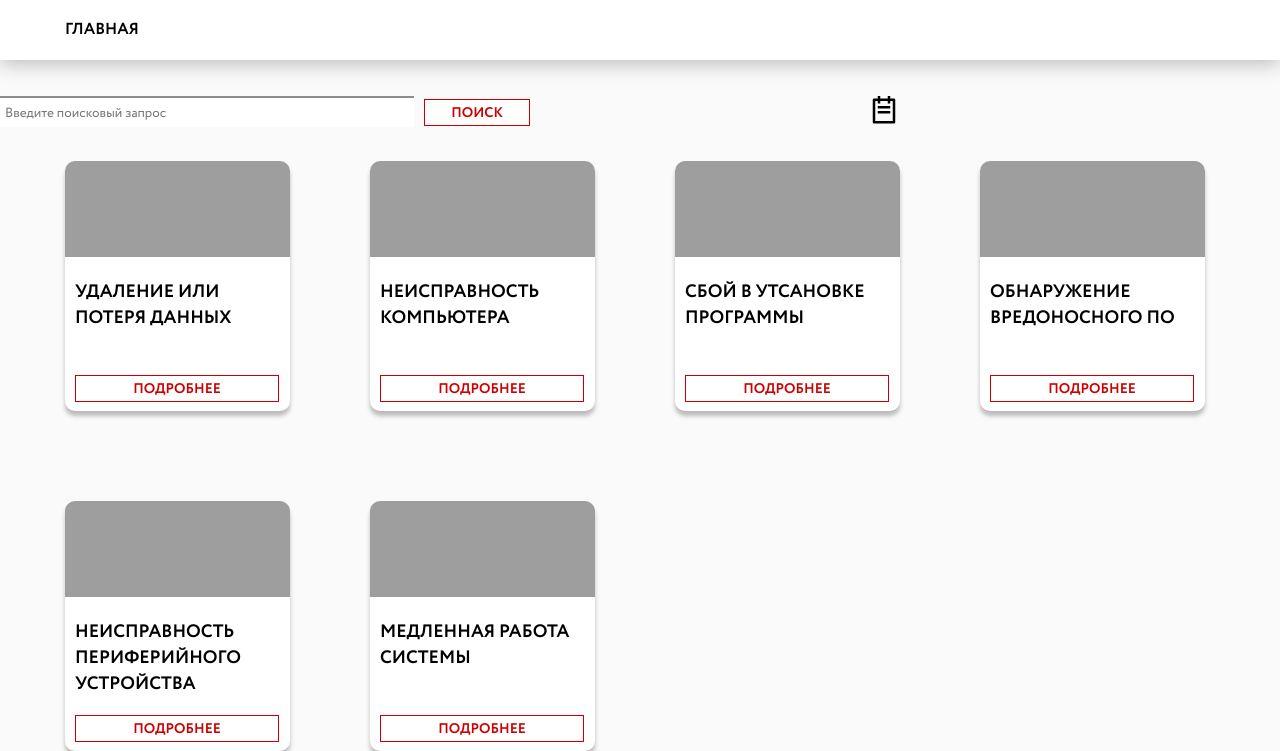
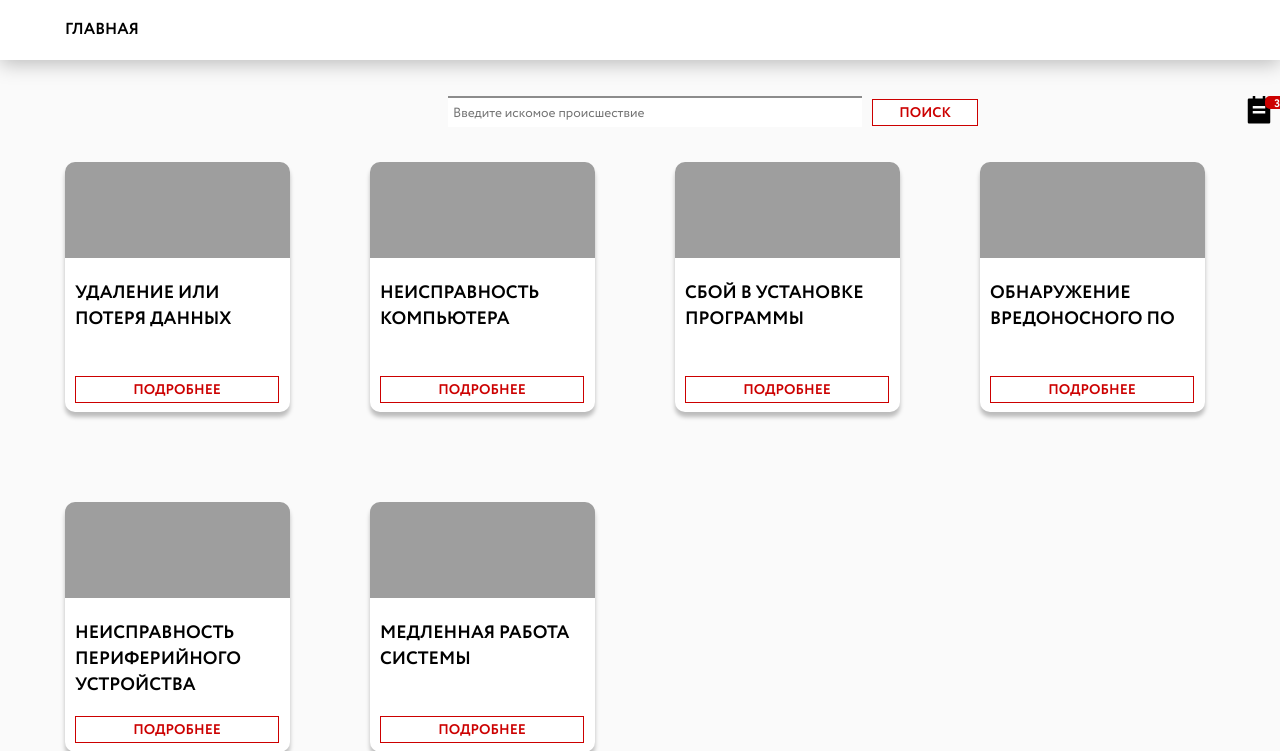
Before and after one commit to besttwinkever/Web_Backend, a Django app: page / in a window 1280 px wide. Shown: the top 751 px of the page. Run offline with Django 5.2, Linux system fonts and the light colour scheme.

Commit message:
some other edits

```diff
--- a/Web/static/css/style.css
+++ b/Web/static/css/style.css
@@ -65,15 +65,15 @@ html, body {
 
 .appeal-content{
     position: absolute;
-    right: 0;
+    right: 17.75px;
     width: 30px;
     height: 30px;
 }
 
 .appeal-count {
     position: absolute;
-    top: 16px;
-    right: 68px;
+    top: 0;
+    right: -15px;
     width: 24px;
     height: 13px;
     background-color: rgb(204, 0, 0);
@@ -88,9 +88,9 @@ html, body {
 .main-header {
     position: relative;
     margin-top: 96px;
-    padding-left: 369px;
-    width: 530px;
-    height: 30px;
+    margin-left: 35%;
+    width: 844px;
+    height: 31px;
 }
 
 .search-bar {
--- a/Web/templates/cart.html
+++ b/Web/templates/appeal.html
@@ -5,7 +5,7 @@
 
 {% block content %}
 <div class="header">
-    <span class="header-text">Корзина</span>
+    <span class="header-text">Обращение</span>
 </div>
 <div class="cart-content">
     {% if cartAmount > 0 %}
--- a/Web/templates/index.html
+++ b/Web/templates/index.html
@@ -7,7 +7,7 @@
 <div class="main-header">
     <div class="search-bar">
         <form action="" method="get">
-            <input name="search" class="search-bar-input" value="{{ search }}" type="text" placeholder="Введите поисковый запрос" autocomplete="off">
+            <input name="issue_name" class="search-bar-input" value="{{ search }}" type="text" placeholder="Введите искомое происшествие" autocomplete="off">
             <button type="submit" class="search-bar-button">Поиск</button>
         </form>
     </div>
--- a/Web/urls.py
+++ b/Web/urls.py
@@ -21,6 +21,6 @@ from django.urls import path
 urlpatterns = [
     path('', views.indexController, name='index'),
     path('item/<int:id>/', views.itemController, name='item'),
-    path('cart/<int:cartId>/', views.cartController, name='cart'),
+    path('appeal/<int:appealId>/', views.appealController, name='appeal'),
     path('admin/', admin.site.urls)
 ]
--- a/Web/views.py
+++ b/Web/views.py
@@ -16,7 +16,7 @@ items = [
     {
         'id': 3,
         'image': 'http://127.0.0.1:9000/images/3.jpg',
-        'name': 'Сбой в утсановке программы',
+        'name': 'Сбой в установке программы',
         'description': 'Во время установки программного обеспечения возникают ошибки, или программа после установки не работает корректно. Это может быть связано с несовместимостью ПО, нехваткой системных ресурсов или конфликтом с другими установленными приложениями.'
     },
     {
@@ -39,7 +39,7 @@ items = [
     }
 ]
 
-cartItemIds = [
+appealItemIds = [
     {
         'id': 1,
         'itemIds': [1, 5, 3]
@@ -54,12 +54,12 @@ cartItemIds = [
     }
 ]
 
-userCartId = 1
+userAppealId = 1
 
-def getCartById(id):
-    for cart in cartItemIds:
-        if cart['id'] == id:
-            return cart
+def getAppealById(id):
+    for appeal in appealItemIds:
+        if appeal['id'] == id:
+            return appeal
     return None
 
 def getItemById(id):
@@ -70,20 +70,20 @@ def getItemById(id):
 
 # Index controller
 def indexController(request):
-    cartAmount = 0
-    cart = getCartById(userCartId)
+    appealAmount = 0
+    cart = getAppealById(userAppealId)
     if cart != None:
-        cartAmount = len(cart['itemIds'])
+        appealAmount = len(cart['itemIds'])
 
     search = ''
-    if 'search' in request.GET:
-        search = request.GET['search']
+    if 'issue_name' in request.GET:
+        search = request.GET['issue_name']
 
     data = {
         'items': [],
-        'cartAmount': cartAmount,
+        'appealAmount': appealAmount,
         'search': search,
-        'userCartId': userCartId
+        'userAppealId': userAppealId
     }
 
     for item in items:
@@ -94,31 +94,24 @@ def indexController(request):
 
 # Item controller
 def itemController(request, id):
-    cartAmount = 0
-    cart = getCartById(userCartId)
-    if cart != None:
-        cartAmount = len(cart['itemIds'])
-
     item = getItemById(id)
     if item == None:
         return redirect('index')
 
     return render(request, 'item.html', {
-        'item': item,
-        'cartAmount': cartAmount,
-        'userCartId': userCartId
+        'item': item
     })
 
-# Shopping cart controller
-def cartController(request, cartId):
-    cart = getCartById(cartId)
+# Appeal controller
+def appealController(request, appealId):
+    cart = getAppealById(appealId)
     if cart == None:
         return redirect('index')
 
     data = {
         'items': [],
         'appealAmount': len(cart['itemIds']),
-        'userAppealId': cartId
+        'userAppealId': appealId
     }
     for id in cart['itemIds']:
         item = getItemById(id)
@@ -127,4 +120,4 @@ def cartController(request, cartId):
                 'name': item['name']
             })
 
-    return render(request, 'cart.html', data)
+    return render(request, 'appeal.html', data)
```
